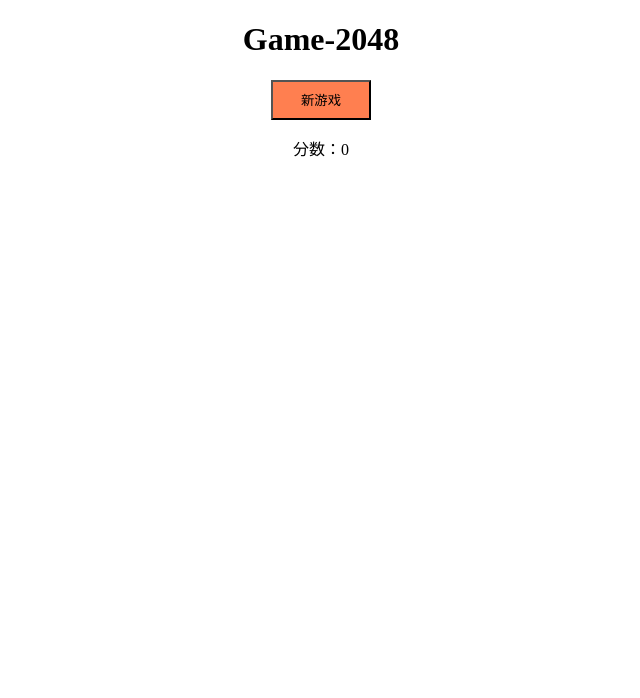
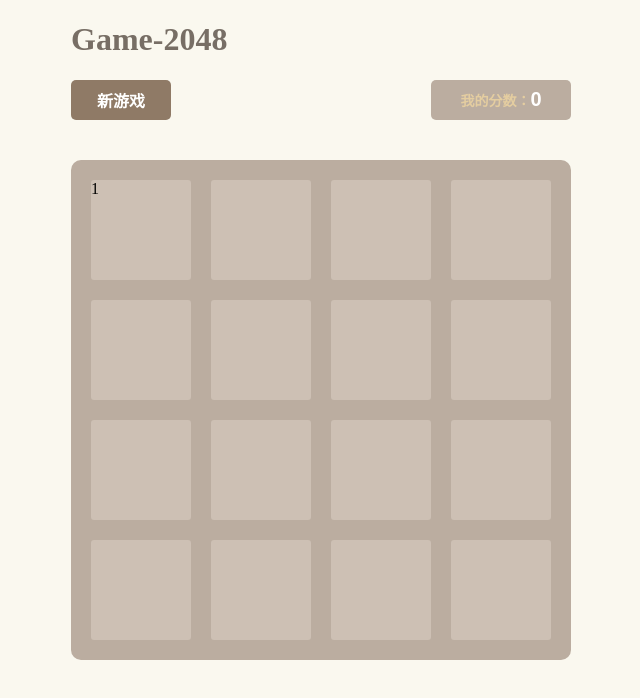
Before and after one commit to lucaijing/Game2048, a plain HTML site: page GameIndex.html in a window 1280 px wide. Shown: the whole page, without its empty margins (319-959 px from the left). Drawn offline with nearby package versions, Linux system fonts and the light colour scheme.

Commit message:
更新了UI界面，更新了格子的相对位置。

```diff
--- a/2048.css
+++ b/2048.css
@@ -2,11 +2,57 @@ header {
     display: block;
     margin:0 auto;
     width:500px;
-    text-align: center;
+}
+
+header h1{
+    color: #776e65;
 }
 
 header #newGameButton{
     width:100px;
     height: 40px;
-    background: coral;
+    background: #8f7a66;
+    border:none;
+    border-radius: 5px;
+    font-size: 16px;
+    color:white;
+    font-weight: bold;
 }
+
+header #score-button{
+    float: right;
+    width:140px;
+    height: 40px;
+    background: #bbada0;
+    border:none;
+    border-radius: 5px;
+    font-size: 14px;
+    color: #e4cda0;
+    font-weight: bold;
+    flex-wrap: wrap;
+
+}
+
+header #score{
+    font-size: 20px;
+    color: #ffffff;
+    font-weight: bold;
+}
+
+#grid-container {
+    margin:40px auto;
+    width:460px;
+    height: 460px;
+    background: #bbada0;
+    border-radius: 10px;
+    position: relative;
+    padding: 20px 20px;
+}
+
+.grid-item {
+    background: #cdc0b4;
+    width: 100px;
+    height: 100px;
+    border-radius: 3px;
+    position: absolute;
+}
--- a/GameIndex.html
+++ b/GameIndex.html
@@ -2,17 +2,38 @@
 <html lang="en">
 <head>
     <meta charset="UTF-8">
+    <script src="http://ajax.aspnetcdn.com/ajax/jQuery/jquery-1.8.0.js"></script>
     <title>Game-2048</title>
     <link href="2048.css" rel="stylesheet" type="text/css" />
+    <!--<script src="https://apps..com/libs/jquery/2.1.4/jquery.min.js"></script>-->
     <script type="text/javascript" src="./main.js"></script>
     <script type="text/javascript" src="./support.js"></script>
-    <script src="https://apps.bdimg.com/libs/jquery/2.1.4/jquery.min.js"></script>
+
 </head>
-<body>
+<body style="background: #faf8ef">
     <header>
         <h1>Game-2048</h1>
         <button onclick="newGame()" id="newGameButton">新游戏</button>
-        <p>分数：<span id="score">0</span></p>
+        <button id="score-button">我的分数：<span id="score">0</span></button>
     </header>
+
+    <div id="grid-container">
+        <div class="grid-item" id="grid-no-0-0">1</div>
+        <div class="grid-item" id="grid-no-0-1"></div>
+        <div class="grid-item" id="grid-no-0-2"></div>
+        <div class="grid-item" id="grid-no-0-3"></div>
+        <div class="grid-item" id="grid-no-1-0"></div>
+        <div class="grid-item" id="grid-no-1-1"></div>
+        <div class="grid-item" id="grid-no-1-2"></div>
+        <div class="grid-item" id="grid-no-1-3"></div>
+        <div class="grid-item" id="grid-no-2-0"></div>
+        <div class="grid-item" id="grid-no-2-1"></div>
+        <div class="grid-item" id="grid-no-2-2"></div>
+        <div class="grid-item" id="grid-no-2-3"></div>
+        <div class="grid-item" id="grid-no-3-0"></div>
+        <div class="grid-item" id="grid-no-3-1"></div>
+        <div class="grid-item" id="grid-no-3-2"></div>
+        <div class="grid-item" id="grid-no-3-3"></div>
+    </div>
 </body>
 </html>
--- a/main.js
+++ b/main.js
@@ -1,3 +1,20 @@
+
+$(document).ready(function(){
+    newGame();
+})
+
 function newGame() {
+    init();
+}
 
+
+function init() {
+    for(var i = 0;i < 4;i++){
+        for(var j = 0;j < 4 ;j++){
+            let cssGridItem='#grid-no-'+i+'-'+j;
+            //注意GridItem的css是ID选择器 所以需要加上#
+            //console.log(cssGridItem);
+            $(cssGridItem).css({"top":getTop(i,j),"left":getLeft(i,j)});
+        }
+    }
 }
--- a/support.js
+++ b/support.js
@@ -0,0 +1,7 @@
+function getTop(i, j) {
+    return 20*(i+1)+i*100;
+}
+
+function getLeft(i, j) {
+    return 20*(j+1)+100*j;
+}
```
